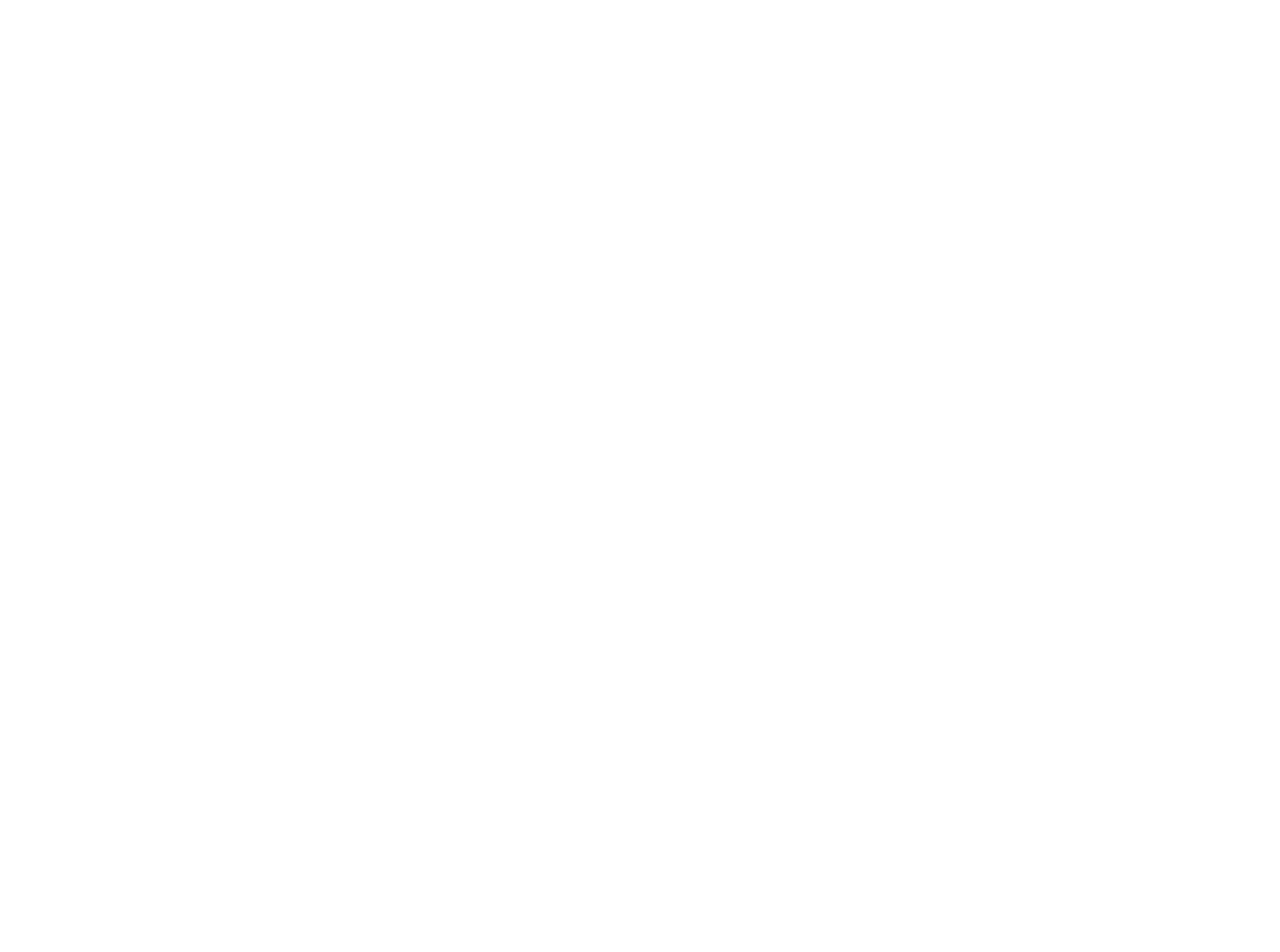
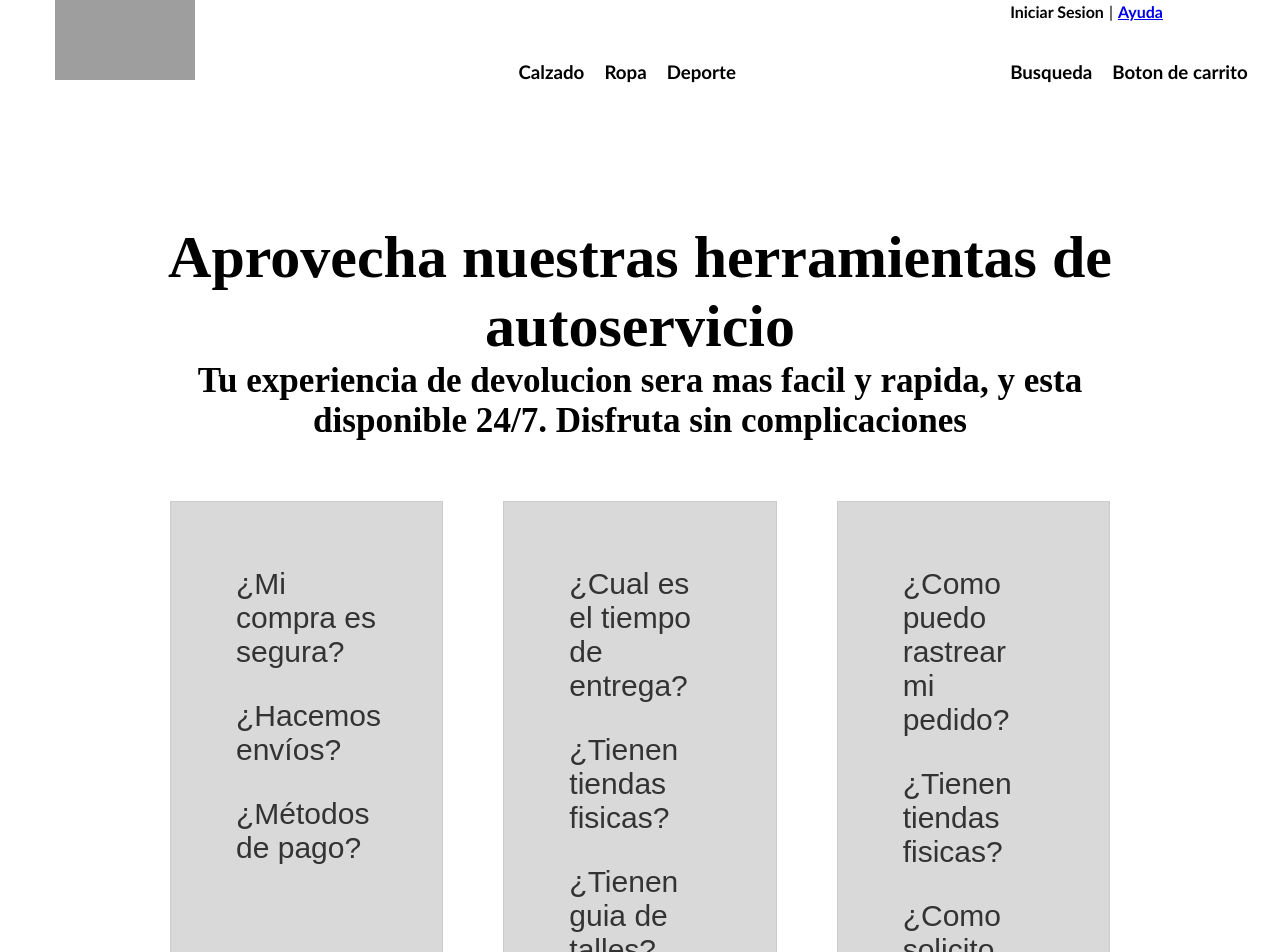
Before and after one commit to PauloGuidolin/FrontEndMetodolgiaGonzalez, a React (Vite) app: page /HelpScreen in a window 1280 px wide. Before the commit this address had no page. Shown: the top 952 px of the page. Before the commit the page ends 800 px from the top, so only its background shows below. Built offline with nearby package versions, Linux system fonts and the light colour scheme; grey boxes are pictures that could not be loaded.

Commit message:
"Creacion de la pagina de ayuda e implemetacion de ruta"

```diff
--- /dev/null
+++ b/src/components/screens/HelpScreen/HelpScreen.module.css
@@ -0,0 +1,84 @@
+.mainContent {
+  margin: 70px;
+  padding: 60px;
+}
+.Title {
+  text-align: center;
+  font-size: 30px;
+}
+.conteinerForQuestions {
+  display: grid;
+  grid-template-columns: repeat(auto-fit, minmax(300px, 1fr));
+  gap: 20px;
+  margin: 20px auto; /* Centra el contenedor horizontalmente */
+  padding: 20px; /* Añade un poco de espacio interno */
+  max-width: 80vw;
+  max-height: 100vh;
+}
+.conteinerQuestions1 p,
+.conteinerQuestions2 p,
+.conteinerQuestions3 p {
+  font-size: 30px;
+}
+
+.conteinerQuestions1,
+.conteinerQuestions2,
+.conteinerQuestions3 {
+  background-color: #d9d9d9;
+  border: 1px solid #ccc;
+  padding: 50px;
+  margin: 20px;
+}
+
+.conteinerQuestions1 > div,
+.conteinerQuestions2 > div,
+.conteinerQuestions3 > div {
+  margin-bottom: 10px;
+}
+
+.conteinerQuestions1 > div:last-child,
+.conteinerQuestions2 > div:last-child,
+.conteinerQuestions3 > div:last-child {
+  margin-bottom: 0;
+}
+
+.conteinerQuestions1 button,
+.conteinerQuestions2 button,
+.conteinerQuestions3 button {
+  background-color: transparent;
+  color: #333;
+  padding: 15px;
+  width: 100%;
+  text-align: left;
+  border: none;
+  cursor: pointer;
+  display: block;
+  font-size: 30px;
+}
+
+.conteinerQuestions1 button:focus,
+.conteinerQuestions2 button:focus,
+.conteinerQuestions3 button:focus {
+  outline: none;
+}
+
+.conteinerQuestions1 > div > div,
+.conteinerQuestions2 > div > div,
+.conteinerQuestions3 > div > div {
+  padding: 0 15px; /* Ajusta el padding vertical a 0 inicialmente */
+  background-color: transparent;
+  opacity: 0; /* Inicialmente invisible */
+  height: 0; /* Inicialmente altura 0 */
+  overflow: hidden; /* Oculta el contenido que excede la altura */
+  transition: opacity 1s ease-in-out, height 0.5s ease-in-out; /* Transición de opacidad y altura */
+  margin-top: -10px; /* Ajusta el margen superior para compensar el espacio */
+}
+
+.conteinerQuestions1 > div > div.open,
+.conteinerQuestions2 > div > div.open,
+.conteinerQuestions3 > div > div.open {
+  opacity: 1; /* Totalmente visible */
+  height: auto; /* La altura se ajusta al contenido */
+  padding: 15px; /* Restaura el padding vertical al abrirse */
+  margin-top: 0; /* Restaura el margen superior */
+}
--- /dev/null
+++ b/src/components/screens/HelpScreen/HelpScreen.tsx
@@ -0,0 +1,143 @@
+import { Footer } from "../../ui/Footer/Footer";
+import { Header } from "../../ui/Header/Header";
+import style from "./HelpScreen.module.css";
+import { useState, useRef } from "react"; // Importa useRef
+
+export const HelpScreen = () => {
+  const [isOpen, setIsOpen] = useState(Array(9).fill(false));
+  const answerRefs = useRef<(HTMLDivElement | null)[]>(Array(9).fill(null)); // Crea refs para los divs de las respuestas
+
+  const toggleAnswer = (index: number) => {
+    const answerElement = answerRefs.current[index];
+    if (!answerElement) return;
+
+    const newIsOpen = [...isOpen];
+    const willOpen = !newIsOpen[index];
+    newIsOpen[index] = willOpen;
+    setIsOpen(newIsOpen);
+
+    // Añade la clase 'animating' para la transición
+    answerElement.classList.add(style.animating);
+
+    // Espera al siguiente frame para que la transición se active
+    requestAnimationFrame(() => {
+        void answerElement.offsetWidth;
+      answerElement.style.height = willOpen ? `${answerElement.scrollHeight}px` : '0';
+      answerElement.style.opacity = willOpen ? '1' : '0';
+    });
+
+    // Remueve la clase 'animating' después de la duración de la transición
+    setTimeout(() => {
+      answerElement.classList.remove(style.animating);
+      answerElement.style.height = willOpen ? 'auto' : '0'; // Restablece a 'auto' para futuras aperturas
+    }, 300); // 300ms es la duración de la transición en CSS
+  };
+
+  return (
+    <div>
+      <div>
+        <Header />
+      </div>
+      <div className={style.mainContent}>
+        <div className={style.Title}>
+          <h1>Aprovecha nuestras herramientas de autoservicio</h1>
+          <h3>
+            Tu experiencia de devolucion sera mas facil y rapida, y esta
+            disponible 24/7. Disfruta sin complicaciones
+          </h3>
+        </div>
+        <div className={style.conteinerForQuestions}>
+          <div className={style.conteinerQuestions1}>
+            <div>
+              <button onClick={() => toggleAnswer(0)}>¿Mi compra es segura?</button>
+              <div ref={(el) => { answerRefs.current[0] = el; }} className={isOpen[0] ? style.open : ""}>
+                <p>
+                  Sí, utilizamos protocolos de seguridad avanzados para proteger tu
+                  información de pago y personal.
+                </p>
+              </div>
+            </div>
+            <div>
+              <button onClick={() => toggleAnswer(1)}>¿Hacemos envíos?</button>
+              <div ref={(el) => { answerRefs.current[1] = el; }} className={isOpen[1] ? style.open : ""}>
+                <p>
+                  Sí, realizamos envíos a toda Argentina. Consulta nuestras
+                  políticas de envío para más detalles.
+                </p>
+              </div>
+            </div>
+            <div>
+              <button onClick={() => toggleAnswer(2)}>¿Métodos de pago?</button>
+              <div ref={(el) => { answerRefs.current[2] = el; }} className={isOpen[2] ? style.open : ""}>
+                <p>
+                  Aceptamos tarjetas de crédito (Visa, Mastercard, American
+                  Express), débito y Mercado Pago.
+                </p>
+              </div>
+            </div>
+          </div>
+          <div className={style.conteinerQuestions2}>
+            <div>
+              <button onClick={() => toggleAnswer(3)}>¿Cual es el tiempo de entrega?</button>
+              <div ref={(el) => { answerRefs.current[3] = el; }} className={isOpen[3] ? style.open : ""}>
+                <p>
+                  El tiempo de entrega es de hasta 3 días hábiles (incluido el
+                  envío) según lo sea el método de envío.
+                </p>
+              </div>
+            </div>
+            <div>
+              <button onClick={() => toggleAnswer(4)}>¿Tienen tiendas fisicas?</button>
+              <div ref={(el) => { answerRefs.current[4] = el; }} className={isOpen[4] ? style.open : ""}>
+                <p>
+                  Si, podras encontra muchas de nuestas sucursales en todo el país.
+                </p>
+              </div>
+            </div>
+            <div>
+              <button onClick={() => toggleAnswer(5)}>¿Tienen guia de talles?</button>
+              <div ref={(el) => { answerRefs.current[5] = el; }} className={isOpen[5] ? style.open : ""}>
+                <p>
+                  No, pero podemos ayudarte a encontrar la mejor opción para ti.
+                  Siempre estara disponible atencion al cliente
+                </p>
+              </div>
+            </div>
+          </div>
+          <div className={style.conteinerQuestions3}>
+            <div>
+              <button onClick={() => toggleAnswer(6)}>¿Como puedo rastrear mi pedido?</button>
+              <div ref={(el) => { answerRefs.current[6] = el; }} className={isOpen[6] ? style.open : ""}>
+                <p>
+                  Puedes consultar el estado de tu pedido en cualquier momento en la pestaña de pedidos.
+                </p>
+              </div>
+            </div>
+            <div>
+              <button onClick={() => toggleAnswer(7)}>¿Tienen tiendas fisicas?</button>
+              <div ref={(el) => { answerRefs.current[7] = el; }} className={isOpen[7] ? style.open : ""}>
+                <p>
+                  Si, podras encontra muchas de nuestas sucursales en todo el país.
+                </p>
+              </div>
+            </div>
+            <div>
+              <button onClick={() => toggleAnswer(8)}>¿Como solicito una devolución?</button>
+              <div ref={(el) => { answerRefs.current[8] = el; }} className={isOpen[8] ? style.open : ""}>
+                <p>
+                  Para realizar una devolución, debes enviar un correo electrónico a
+                  nuestro equipo de atención al cliente, indicando el número de
+                  pedido y la cantidad a devolver. y que la devolución cumpla con los
+                  plazos de entrega establecidos por nuestro equipo.
+                </p>
+              </div>
+            </div>
+          </div>
+        </div>
+      </div>
+      <div>
+        <Footer />
+      </div>
+    </div>
+  );
+};
--- a/src/components/ui/Header/Header.tsx
+++ b/src/components/ui/Header/Header.tsx
@@ -1,6 +1,7 @@
 import styles from "./Header.module.css";
 import { useState } from "react";
 import { DropDownClothes } from "../Modal/DropDownClothes/DropDownClothes";
+import { Link } from "react-router";
 
 export const Header = () => {
   const [drop, setDrop] = useState(false);
@@ -9,18 +10,24 @@
     <>
       <div className={styles.containerPrincipal}>
         <div className={styles.containerLogo}>
+        <Link to="/HomeScreen">
           <img
             src="https://th.bing.com/th/id/R.a256d74b77286d29095f6bcd600cf991?rik=ZPx%2fHsPcoCEgZQ&riu=http%3a%2f%2f1000logos.net%2fwp-content%2fuploads%2f2016%2f10%2fAdidas-Logo.jpg&ehk=W3QAdAlZyX6x2fhyFVPKxcbnmjhMAJJu%2fZiPr26XrkY%3d&risl=&pid=ImgRaw&r=0"
             alt="Logo de Adidas"
           />
+          </Link>
         </div>
         <div className={styles.containerTitles}>
           <h3
-          onMouseEnter={() => setDrop(true)}
-          onMouseLeave={() => setDrop(false)}
-          >Calzado
-          {drop && <div
-            className={styles.containerDropDown}><DropDownClothes /></div>}
+            onMouseEnter={() => setDrop(true)}
+            onMouseLeave={() => setDrop(false)}
+          >
+            Calzado
+            {drop && (
+              <div className={styles.containerDropDown}>
+                <DropDownClothes />
+              </div>
+            )}
           </h3>
           <h3>Ropa</h3>
           <h3>Deporte</h3>
@@ -29,7 +36,9 @@
           <div className={styles.containerLogin}>
             <h4>Iniciar Sesion</h4>
             <p>|</p>
-            <h4>Ayuda</h4>
+            <Link to="/HelpScreen">
+              <h4>Ayuda</h4>
+            </Link>
           </div>
           <div className={styles.containerPurchase}>
             <h3>Busqueda</h3>
--- a/src/routes/AppRouter.tsx
+++ b/src/routes/AppRouter.tsx
@@ -1,5 +1,6 @@
 import { Navigate, Route, Routes } from "react-router"
 import { HomeScreen } from "../components/screens/HomeScreen/HomeScreen"
+import { HelpScreen } from "../components/screens/HelpScreen/HelpScreen"
 
 export const AppRouter = () => {
 
@@ -8,6 +9,7 @@
     <Routes>
       <Route path="/" element={<Navigate to="/HomeScreen" />} />
       <Route path="/HomeScreen" element={<HomeScreen />}/>
+      <Route path="/HelpScreen" element={<HelpScreen />}/>
     </Routes>
     </>
   )
```
